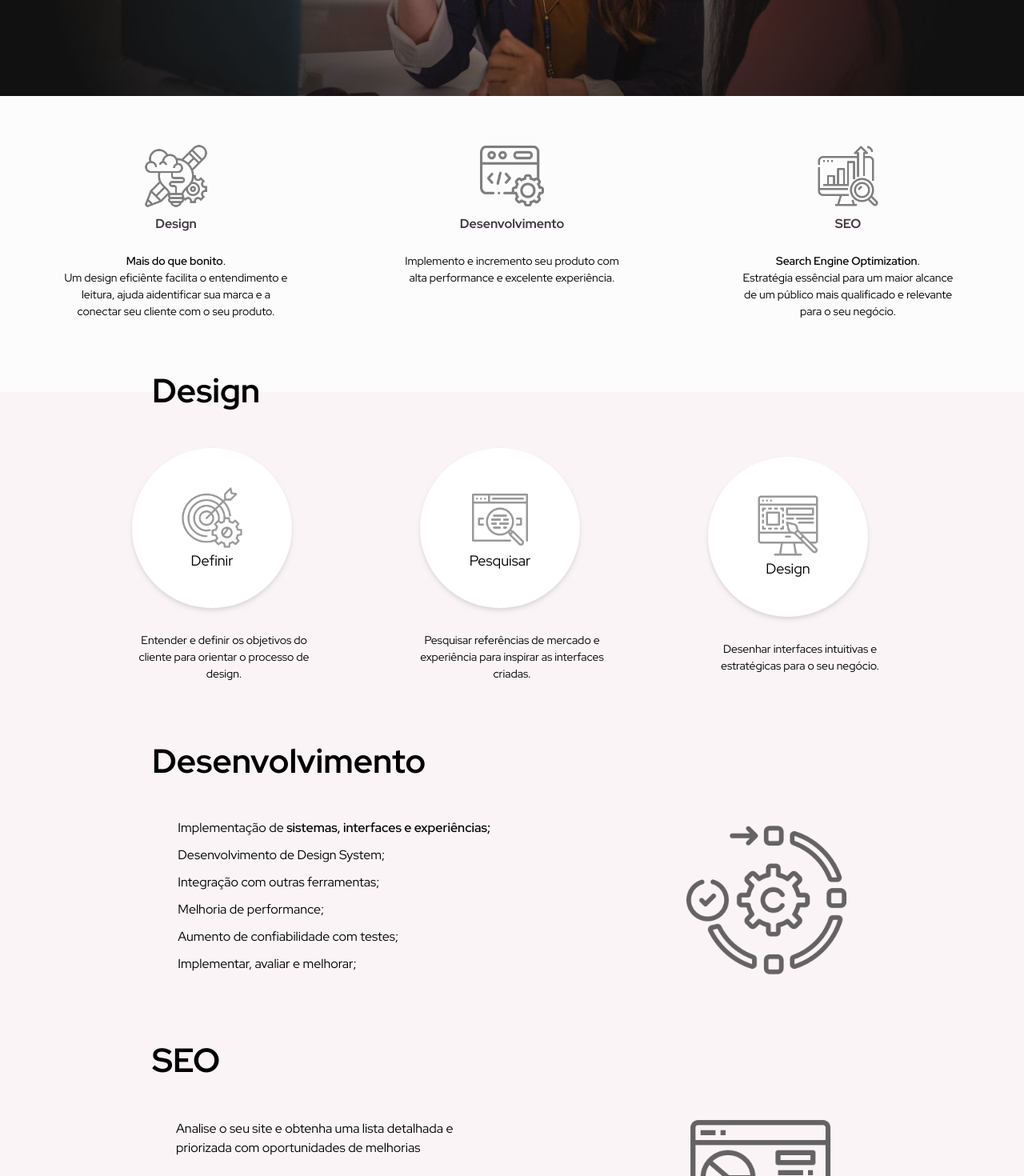
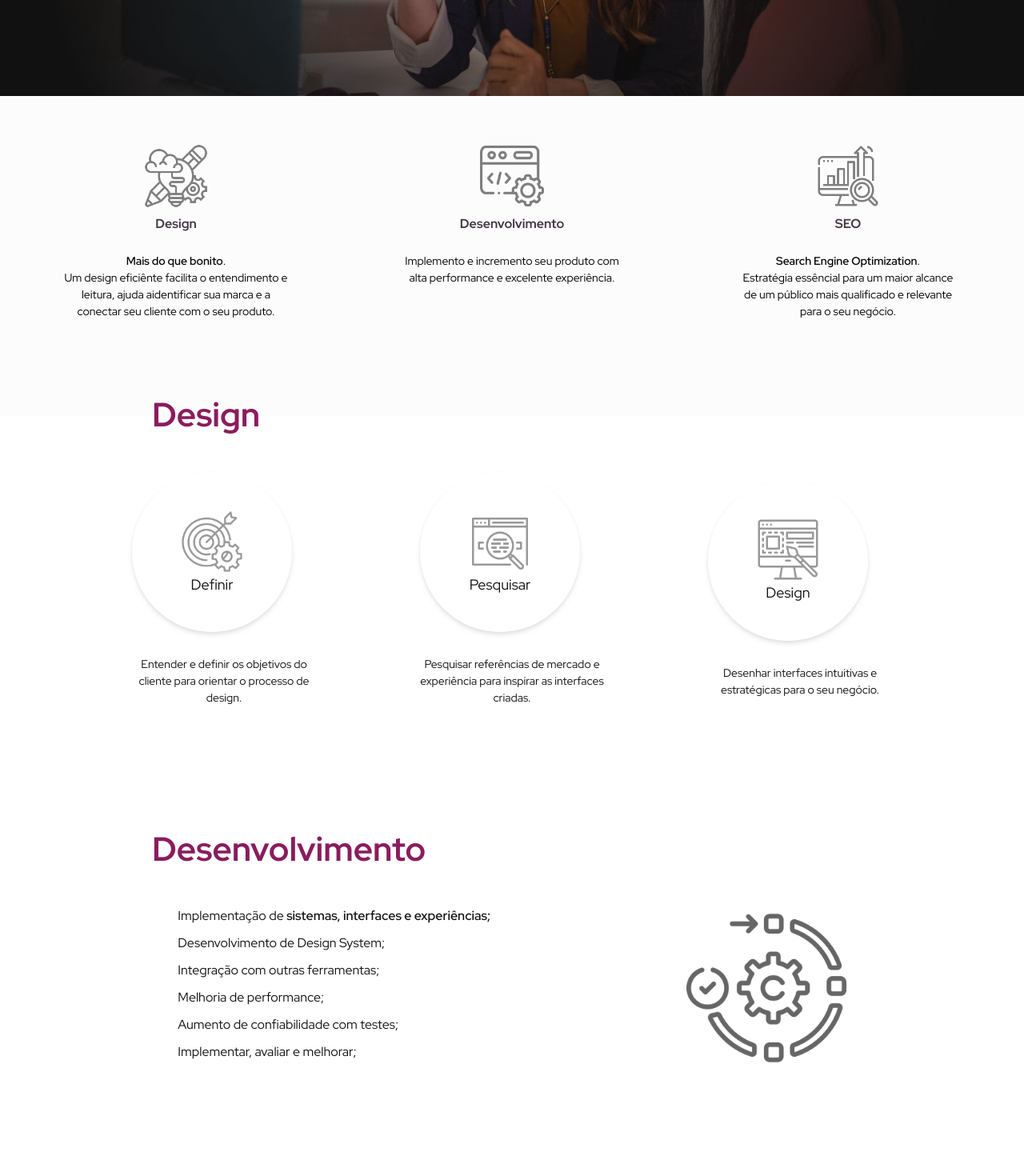
Before and after one commit to cmoutella/next-portfolio, a Next.js app: page /services in a window 1280 px wide. Shown: the part 280-1750 px from the top of the page at 80% size. Built offline with nearby package versions, Linux system fonts and the light colour scheme.

Commit message:
fix(Serivces): fix spacings

```diff
--- a/src/pageComponents/services/ContentNavigation.tsx
+++ b/src/pageComponents/services/ContentNavigation.tsx
@@ -29,7 +29,7 @@ const ContentNavigation = () => {
   const { text } = useTranslation();
 
   return (
-    <div className="pt-[60px] pb-[90px]">
+    <div className="pt-[60px] pb-[120px]">
       <div className="container flex justify-around">
         <div className="mx-[20px] w-[280px] flex flex-col items-center justify-start">
           <ItemHeader
--- a/src/pageComponents/services/Section.tsx
+++ b/src/pageComponents/services/Section.tsx
@@ -8,9 +8,9 @@ const PageSection = ({
   children: ReactNode;
 }) => {
   return (
-    <article className="bg-gray-pinky">
-      <div className="container relative pt-[70px] pb-[100px] max-w-[1100px]">
-        <h4 className="absolute top-[-33px] left-[100px] text-[42px] font-bold">
+    <article className="bg-white">
+      <div className="container relative pt-[70px] pb-[180px] max-w-[1100px]">
+        <h4 className="absolute top-[-33px] left-[100px] text-[42px] text-primary-dark font-bold">
           {title}
         </h4>
         {children}
--- a/src/pages/services.tsx
+++ b/src/pages/services.tsx
@@ -35,7 +35,7 @@ export default function Services() {
       />
       <ContentNavigation />
       <PageSection title={content.services.design.title}>
-        <div className="flex justify-around items-center">
+        <div className="flex justify-around items-center text-gray-darker">
           <DesignProcess
             name={content.services.design.content.define.title}
             icon={targetImg}
@@ -54,7 +54,7 @@ export default function Services() {
         </div>
       </PageSection>
       <PageSection title={content.services.development.title}>
-        <div className="flex justify-around items-center">
+        <div className="flex justify-around items-center text-gray-darker">
           <div>
             {content.services.development.content.map(
               (item: string, index: number) => (
@@ -77,7 +77,7 @@ export default function Services() {
         </div>
       </PageSection>
       <PageSection title={content.services.seo.title}>
-        <div className="flex justify-around items-center">
+        <div className="flex justify-around items-center text-gray-darker">
           <div className="max-w-[400px]">
             <p className="mb-[20px]">{content.services.seo.description}</p>
             {content.services.seo.content.map((item: string, index: number) => (
```
